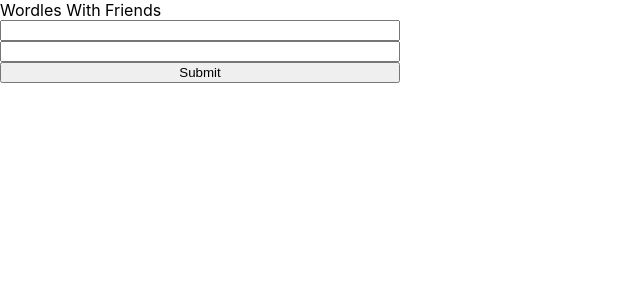
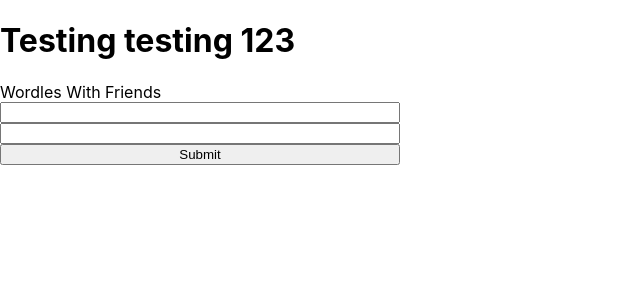
Before and after one commit to martinkenneth/WordleWithFriends, a React (Create React App) app in the folder client/: page /examples in a window 1280 px wide. Shown: the top 300 px of the page, without its empty margins (0-640 px from the left). Built offline with nearby package versions, Linux system fonts and the light colour scheme; the HTML template or start-up script is replaced by a standard one.

Commit message:
tommy testing

```diff
--- a/client/src/views/Main.jsx
+++ b/client/src/views/Main.jsx
@@ -5,6 +5,7 @@ import Header from "../components/Header";
 const Main = () => {
     return (
         <div>
+            <h1>Testing testing 123</h1>
             <Header />
             <CreatorForm />
         </div>
```
